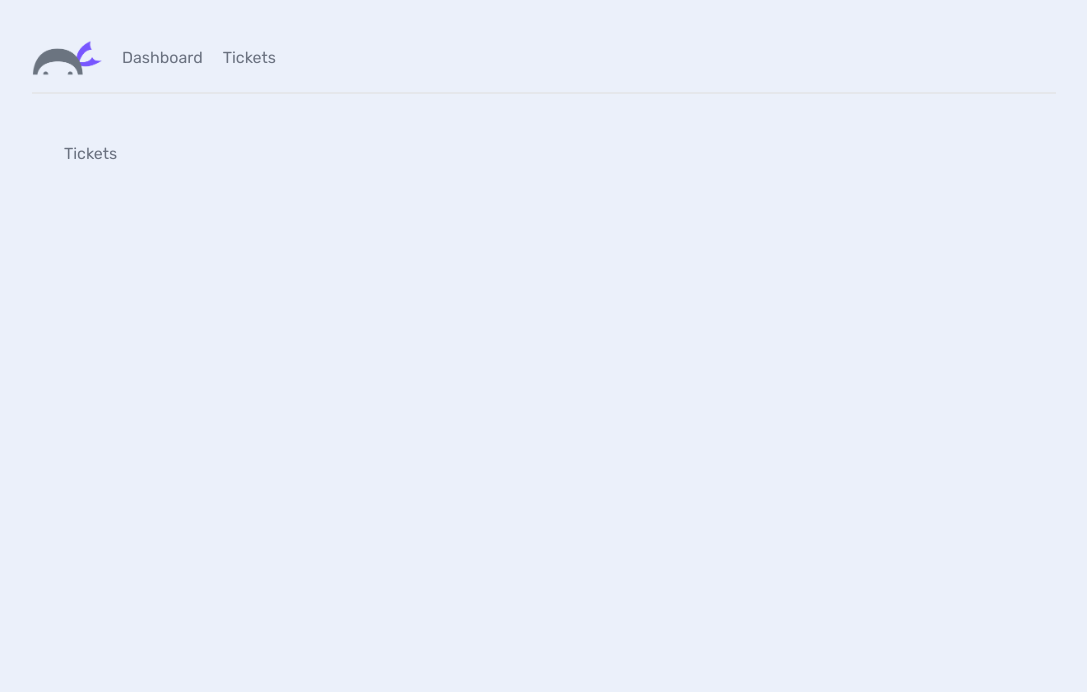
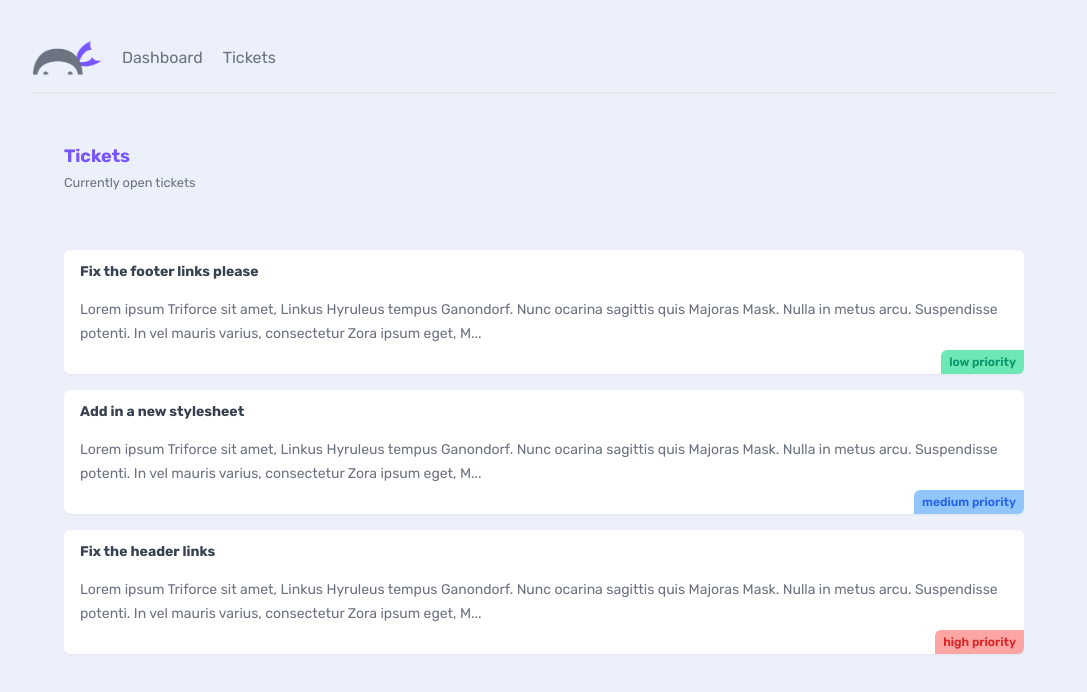
Before and after one commit to ssayanm/nextjs-restart, a Next.js app: page /tickets in a window 1280 px wide. Shown: the top 692 px of the page, without its empty margins (96-1183 px from the left). Built offline with nearby package versions, Linux system fonts and the light colour scheme; data requests are answered from the project's data file.

Commit message:
updated work done till now

```diff
--- /dev/null
+++ b/_data/db.json
@@ -0,0 +1,25 @@
+{
+  "tickets": [
+    {
+      "id": "1",
+      "title": "Fix the footer links please",
+      "body": "Lorem ipsum Triforce sit amet, Linkus Hyruleus tempus Ganondorf. Nunc ocarina sagittis quis Majoras Mask. Nulla in metus arcu. Suspendisse potenti. In vel mauris varius, consectetur Zora ipsum eget, Master Sword porttitor urna. Fusce elementum urna elit, eget eleifend velit consectetur eget. Integer vel lobortis ipsum, vitae auctor Ocarina of Time. Donec sed urna dapibus, interdum magna a, eleifend magna. Curabitur tincidunt enim a neque volutpat. Phasellus auctor magna vel nunc pretium, ut volutpat justo tristique. Pellentesque cursus convallis mauris, in tempus enim tincidunt vitae.",
+      "priority": "low",
+      "user_email": "mario@netninja.dev"
+    },
+    {
+      "id": "2",
+      "title": "Add in a new stylesheet",
+      "body": "Lorem ipsum Triforce sit amet, Linkus Hyruleus tempus Ganondorf. Nunc ocarina sagittis quis Majoras Mask. Nulla in metus arcu. Suspendisse potenti. In vel mauris varius, consectetur Zora ipsum eget, Master Sword porttitor urna. Fusce elementum urna elit, eget eleifend velit consectetur eget. Integer vel lobortis ipsum, vitae auctor Ocarina of Time. Donec sed urna dapibus, interdum magna a, eleifend magna. Curabitur tincidunt enim a neque volutpat. Phasellus auctor magna vel nunc pretium, ut volutpat justo tristique. Pellentesque cursus convallis mauris, in tempus enim tincidunt vitae.",
+      "priority": "medium",
+      "user_email": "mario@netninja.dev"
+    },
+    {
+      "id": "3",
+      "title": "Fix the header links",
+      "body": "Lorem ipsum Triforce sit amet, Linkus Hyruleus tempus Ganondorf. Nunc ocarina sagittis quis Majoras Mask. Nulla in metus arcu. Suspendisse potenti. In vel mauris varius, consectetur Zora ipsum eget, Master Sword porttitor urna. Fusce elementum urna elit, eget eleifend velit consectetur eget. Integer vel lobortis ipsum, vitae auctor Ocarina of Time. Donec sed urna dapibus, interdum magna a, eleifend magna. Curabitur tincidunt enim a neque volutpat. Phasellus auctor magna vel nunc pretium, ut volutpat justo tristique. Pellentesque cursus convallis mauris, in tempus enim tincidunt vitae.",
+      "priority": "high",
+      "user_email": "peach@netninja.dev"
+    }
+  ]
+}
--- /dev/null
+++ b/app/tickets/TicketList.jsx
@@ -0,0 +1,29 @@
+import Link from "next/link";
+
+async function getTickets() {
+  const res = await fetch("http://localhost:4000/tickets", {
+    next: { revalidate: 30 },
+  });
+  return res.json();
+}
+export default async function TicketList() {
+  const tickets = await getTickets();
+  return (
+    <>
+      {tickets.map((ticket) => (
+        <div key={ticket.id} className="card my-5">
+          <Link href={`/tickets/${ticket.id}`}>
+            <h3>{ticket.title}</h3>
+            <p>{ticket.body.slice(0, 200)}...</p>
+            <div className={`pill ${ticket.priority}`}>
+              {ticket.priority} priority
+            </div>
+          </Link>
+        </div>
+      ))}
+      {tickets.length === 0 && (
+        <p className="text-center">There are no open tickets. Yo!</p>
+      )}
+    </>
+  );
+}
--- /dev/null
+++ b/app/tickets/[id]/page.jsx
@@ -0,0 +1,25 @@
+async function getTicket(id) {
+  const res = await fetch(`http://localhost:4000/tickets/${id}`, {
+    next: { revalidate: 60 },
+  });
+  return res.json();
+}
+
+export default async function TicketDetails({ params }) {
+  const ticket = await getTicket(params.id);
+  return (
+    <main>
+      <nav>
+        <h2>Ticket Details</h2>
+      </nav>
+      <div className="card">
+        <h3>{ticket.title}</h3>
+        <small>Created by {ticket.user_email}</small>
+        <p>{ticket.body}</p>
+        <div className={`pill ${ticket.priority}`}>
+          {ticket.priority} priority
+        </div>
+      </div>
+    </main>
+  );
+}
--- a/app/tickets/page.jsx
+++ b/app/tickets/page.jsx
@@ -1,3 +1,17 @@
+import TicketList from "./TicketList";
+
 export default function page() {
-  return <main>Tickets</main>;
+  return (
+    <main>
+      <nav>
+        <div>
+          <h2>Tickets</h2>
+          <p>
+            <small>Currently open tickets</small>
+          </p>
+        </div>
+      </nav>
+      <TicketList />
+    </main>
+  );
 }
```
